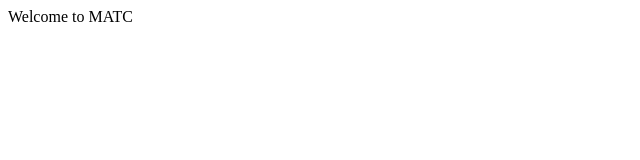
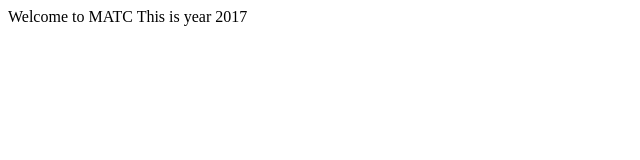
Before and after one commit to myoldprojects/2017MATCTestRepo, a plain HTML site: page index.html in a window 1280 px wide. Shown: the whole page, without its empty margins (0-640 px from the left). Drawn offline with Linux system fonts and the light colour scheme.

Commit message:
Update index.html

```diff
--- a/index.html
+++ b/index.html
@@ -1,3 +1,4 @@
 <html>
 Welcome to MATC
+  This is year 2017
 </html>
```
